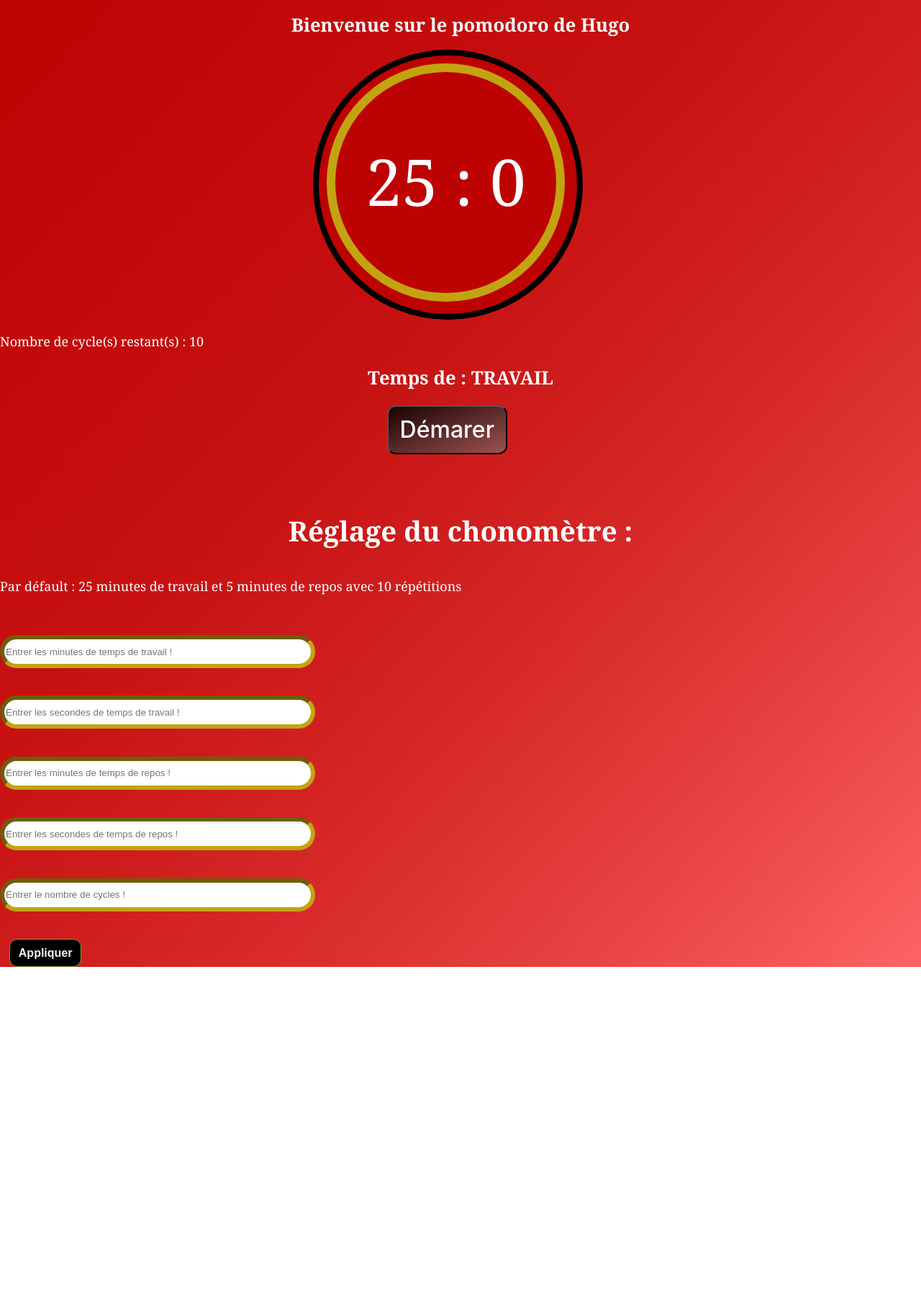
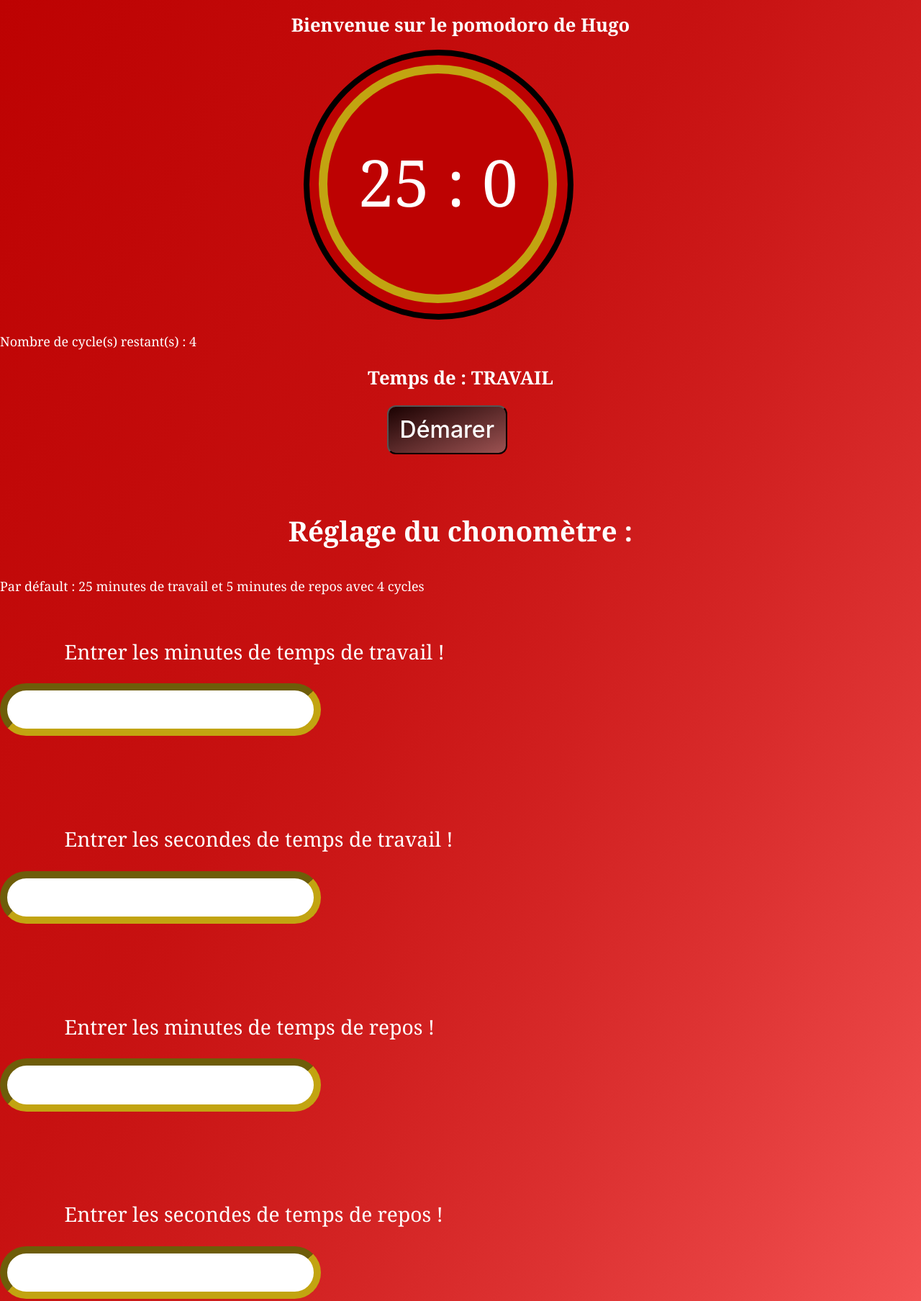
Before and after one commit to hpottier272/pomodoro_hugo, a plain HTML site: page index.html in a window 1280 px wide. Shown: the top 1807 px of the page at 72% size. Before the commit the page ends 1343 px from the top, so only its background shows below. Drawn offline with Linux system fonts and the light colour scheme.

Commit message:
reglage pour test resposive et norme v6

```diff
--- a/index.html
+++ b/index.html
@@ -20,12 +20,22 @@
         <button id = "action" type = "button" onclick="lance()">Démarer</button>
         <p><br></p>
         <p class = "text_chono">Réglage du chonomètre : </p>
-        <p>Par défault : 25 minutes de travail et 5 minutes de repos avec 10 répétitions </p>
-        <input type = "number" id="min_tr" placeholder = "Entrer les minutes de temps de travail !"/>
-        <input type = "number" id="sec_tr" placeholder = "Entrer les secondes de temps de travail !"/>
-        <input type = "number" id="min_rp" placeholder = "Entrer les minutes de temps de repos !"/>
-        <input type = "number" id="sec_rp" placeholder = "Entrer les secondes de temps de repos !"/>
-        <input type = "number" id="repeti" placeholder = "Entrer le nombre de cycles !"/>
+        <p>Par défault : 25 minutes de travail et 5 minutes de repos avec 4 cycles </p>
+        <p><br></p>
+        <label for="min_tr">Entrer les minutes de temps de travail !</label>
+        <input type = "number" id="min_tr" name="min_tr" >
+        <p><br></p>
+        <label for="sec_tr">Entrer les secondes de temps de travail !</label>
+        <input type = "number" id="sec_tr" name="sec_tr">
+        <p><br></p>
+        <label for="min_rp">Entrer les minutes de temps de repos !</label>
+        <input type = "number" id="min_rp" name="min_rp">
+        <p><br></p>
+        <label for="sec_rp">Entrer les secondes de temps de repos !</label>
+        <input type = "number" id="sec_rp" name="sec_rp">
+        <p><br></p>
+        <label for="repeti">Entrer les nombres de cycles que vous voulez !</label>
+        <input type = "number" id="repeti" name="repeti">
         <button type = "button" id = "maj" onclick="valid()">Appliquer</button>
 </body>
 </html>
--- a/partie_css.css
+++ b/partie_css.css
@@ -21,7 +21,7 @@ body{
 }
 
 .deuxieme_cercle{
-    margin-left: 34%;
+    margin-left: 33%;
     border-radius:50%;
     width: 28vw;
     height: 28vw;
@@ -29,8 +29,8 @@ body{
 }
 
 .cercle{
-    margin-top: 3%;
-    margin-left: 3%;
+    margin-top: 3.5%;
+    margin-left: 3.5%;
     border-radius:50%;
     width: 24vw;
     height: 24vw;
@@ -53,7 +53,7 @@ button{
 #action{
     margin-left:42%;
     background: linear-gradient(to bottom right, #1b0202, #9c5252);
-    border: 0.5;
+    border: 0.5%;
     border-color: #000000;
     border-radius: 12px;
     color: #FFFFFF;
@@ -125,11 +125,19 @@ p{
 
 input{
     background-color: white;
-    border-width: 0.5vw;
+    border-width: 0.8vw;
     border-color:  rgb(194, 164, 17);
     border-radius: 6.25em;
-    margin-top: 3%;
+    margin-top: 2%;
+    margin-bottom: 5%;
     margin-right: 50%;
-    height: 2.5vw;
+    height: 4vw;
     width: 33vw;
+
 }
+
+label{
+    color: white;
+    margin-left: 7vw ;
+    font-size: 2.2vw;
+}
--- a/partie_js.js
+++ b/partie_js.js
@@ -12,7 +12,7 @@ var secondes = 0;
 var secondes_rp = 0;
 var minutes_rp = 5;
 var minutes = 25;
-var cycle = 10;
+var cycle = 4;
 var secondes_depart_repos = secondes_rp;
 var minutes_depart_repos = minutes_rp;
 var minutes_depart = minutes;
@@ -82,13 +82,13 @@ function lance(){
         para_repeti.innerHTML = "<p>Nombre de cycle(s) restant(s) : " + cycle + "</p>";
         bouton.textContent = "Démarer";
     };
-    tictictic();
+    lancement_temps();
 }
 
 
-setInterval(tictictic, 1000);
+setInterval(lancement_temps, 1000);
 
-function tictictic() {
+function lancement_temps() {
     if (play == true){
         secondes--;
         para_sec = secondes;
```
